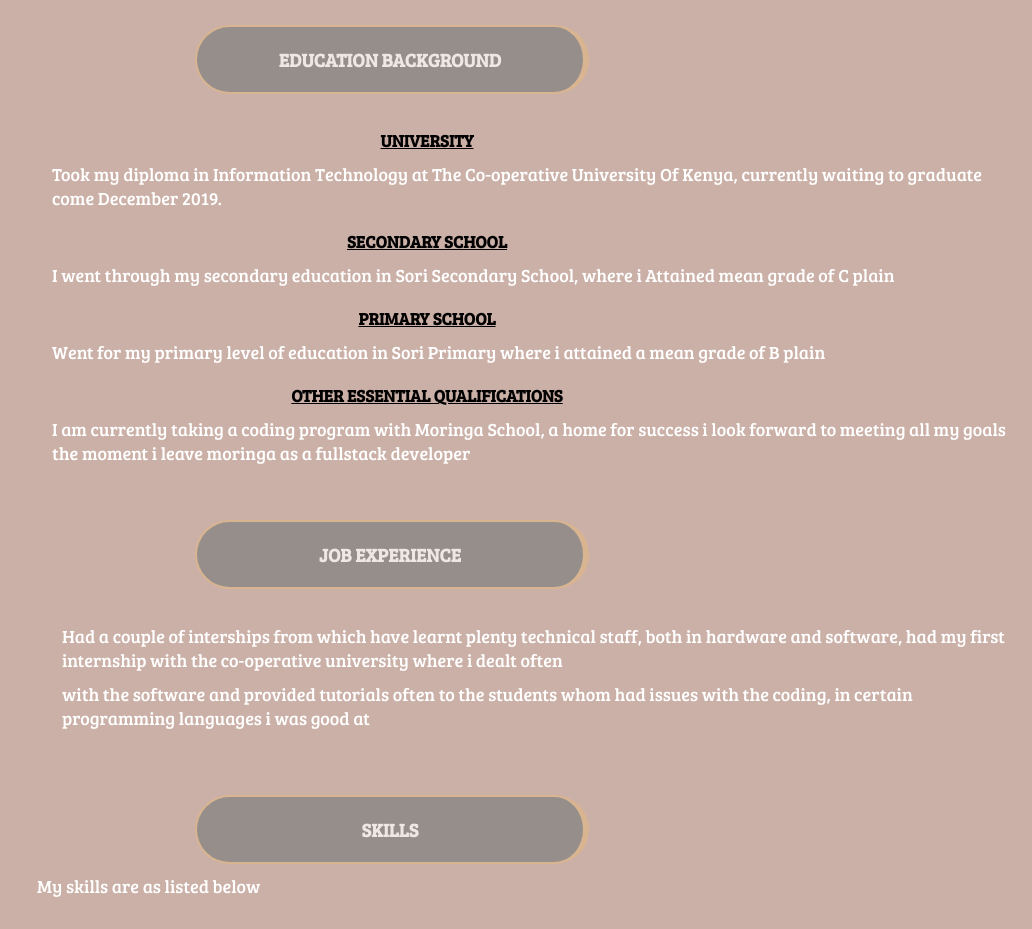
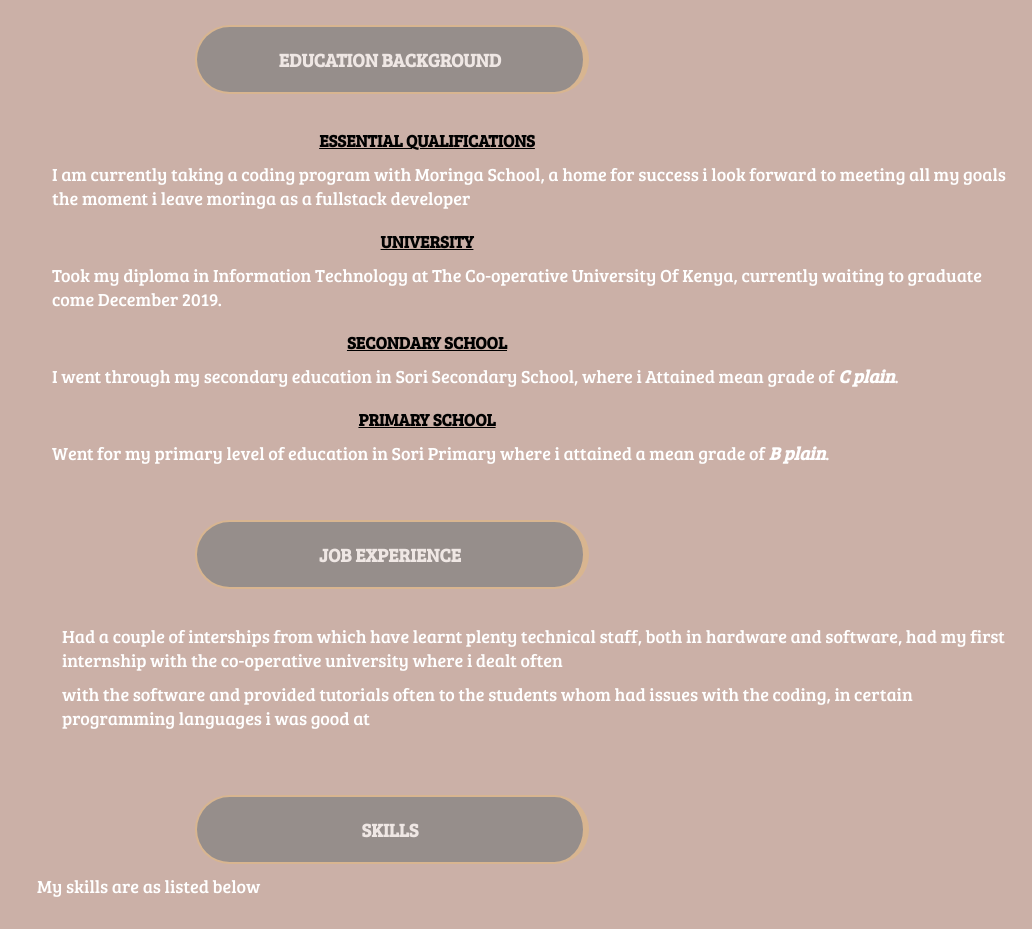
Before and after one commit to Kenneth-joseph/portfolio, a plain HTML site: page about.html in a window 1280 px wide. Shown: the part 820-1749 px from the top of the page, without its empty margins (248-1280 px from the left). Drawn offline with Linux system fonts and the light colour scheme.

Commit message:
edited my about me

```diff
--- a/about.html
+++ b/about.html
@@ -35,14 +35,15 @@
 
     <h3 id="edu"><strong>EDUCATION BACKGROUND</strong></h3>
     <ul id="study">
-        <li><strong>UNIVERSITY</strong></li>
+        <li><strong>ESSENTIAL QUALIFICATIONS</strong></li>
+        <p>I am currently taking a coding program with Moringa School, a home for success i look forward to meeting all my goals the moment i leave moringa as a fullstack developer</p>
+         <li><strong>UNIVERSITY</strong></li>
         <p>Took my diploma in Information Technology at The Co-operative University Of Kenya, currently waiting to graduate come December 2019.</p>
         <li><strong>SECONDARY SCHOOL</strong></li>
-        <p>I went through my secondary education in Sori Secondary School, where i Attained mean grade of C plain</p>
+        <p>I went through my secondary education in Sori Secondary School, where i Attained mean grade of <em><strong>C plain</strong></em>.</p>
         <li><strong>PRIMARY SCHOOL</strong></li>
-        <p>Went for my primary level of education in Sori Primary where i attained a mean grade of B plain</p>
-        <li><strong>OTHER ESSENTIAL QUALIFICATIONS</strong></li>
-        <p>I am currently taking a coding program with Moringa School, a home for success i look forward to meeting all my goals the moment i leave moringa as a fullstack developer</p>
+        <p>Went for my primary level of education in Sori Primary where i attained a mean grade of <em><strong>B plain</strong></em>.</p>
+
     </ul>
 
        <h3 id="edu">JOB EXPERIENCE</h3>
```
